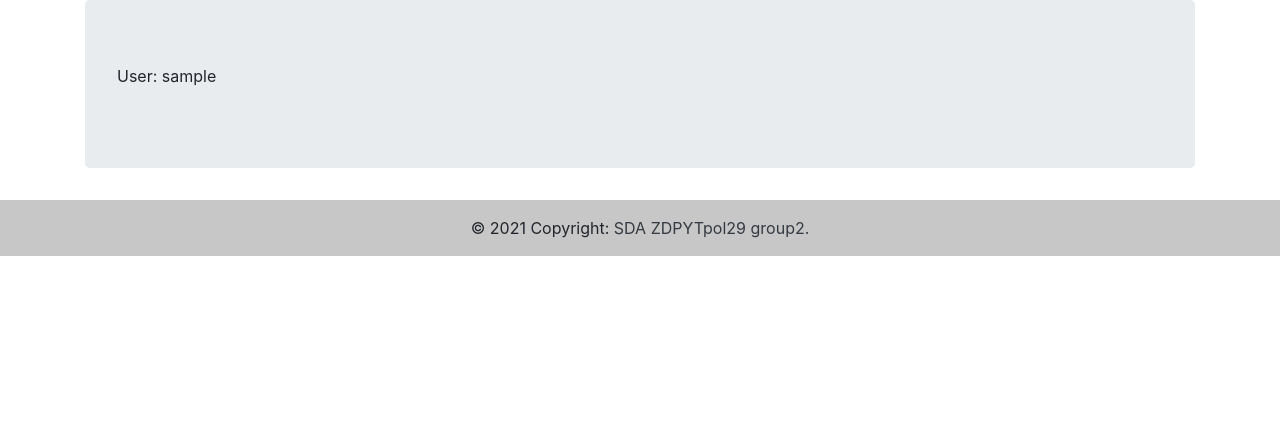
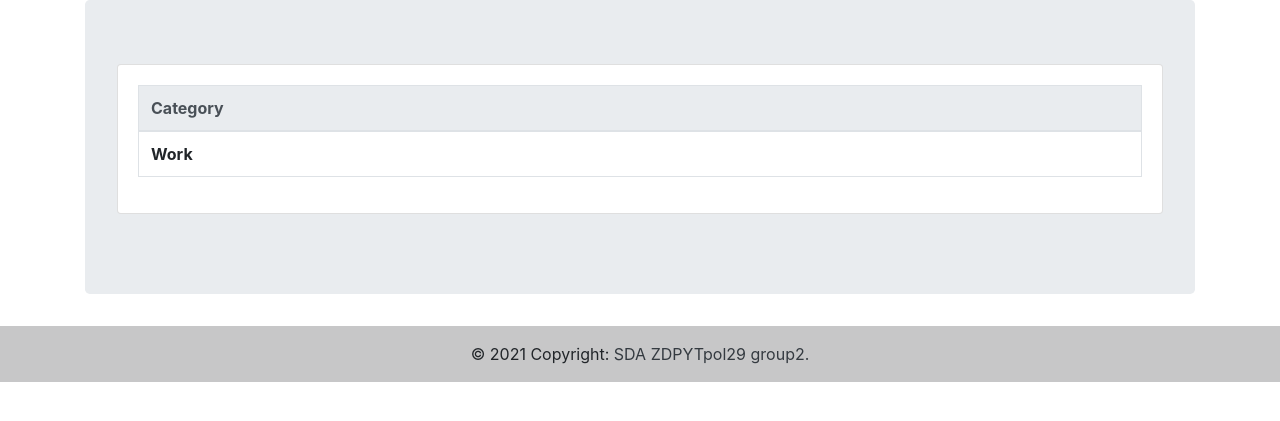
Before and after one commit to SDA-projekt-koncowy/Domowy_budzet, a Django app: page /summary in a window 1280 px wide. Shown: the part 56-477 px from the top of the page. Run offline with Django 3.2, Linux system fonts and the light colour scheme; the visitor is signed in with stand-in values (Sample User, id 1); data comes from the database, SQL or seed files in the repository; lists and menus that the app fills with data are empty; some libraries are stand-ins or nearby versions.

Commit message:
Table in summary.html

```diff
--- a/budget/templates/summary.html
+++ b/budget/templates/summary.html
@@ -1,5 +1,19 @@
 {% extends "base.html" %}
 {% block content %}
-    <p>User:  {{ user.get_username }}</p>
-
+    <div class="card mb-3">
+        <div class="card-body">
+            <table class="table table-bordered">
+                <thead class="thead-light">
+                    <tr>
+                        <th>Category</th>
+                    </tr>
+                </thead>
+                <tbody>
+                    <tr>
+                        <th>Work</th>
+                    </tr>
+                </tbody>
+            </table>
+        </div>
+    </div>
 {% endblock %}
--- a/budget/views.py
+++ b/budget/views.py
@@ -1,3 +1,4 @@
+from django.contrib.auth import get_user_model
 from django.contrib.auth.mixins import LoginRequiredMixin
 from django.http import HttpResponseRedirect, HttpResponse
 from django.shortcuts import render
@@ -14,6 +15,7 @@ from django.views.generic import (
 from budget.forms import CategoryForm, ExpenseForm, IncomeForm
 from budget.models import Category, Expense, Income
 
+User = get_user_model()
 
 def copyright(request):
     return render(
@@ -226,6 +228,8 @@ class CategoryDetailView(LoginRequiredMixin, DetailView):
 class Summary(LoginRequiredMixin, View):
 
     def get(self, request):
+        user = User.objects.get(pk=request.user.id)
+
         return render(
             request,
             template_name="summary.html"
```
